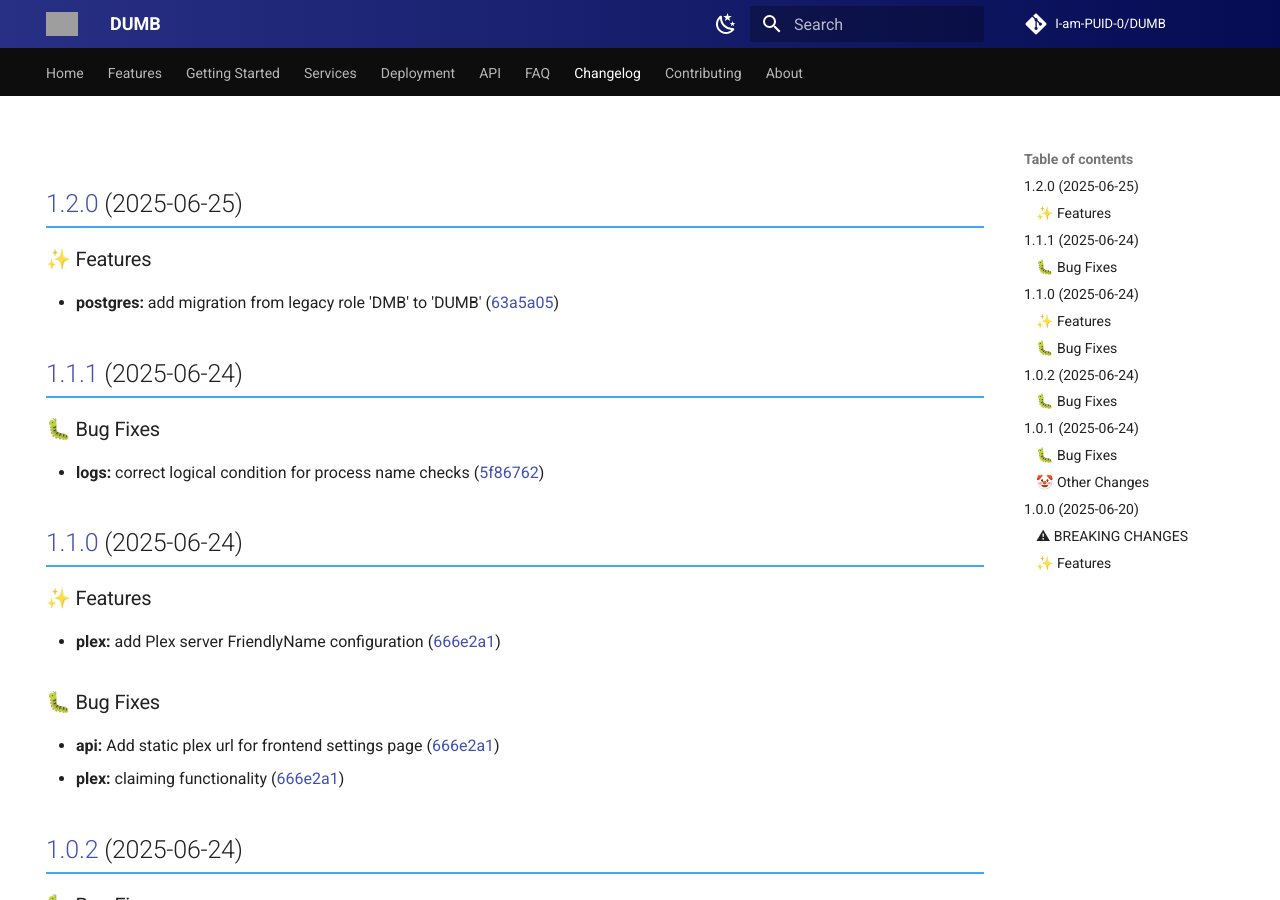
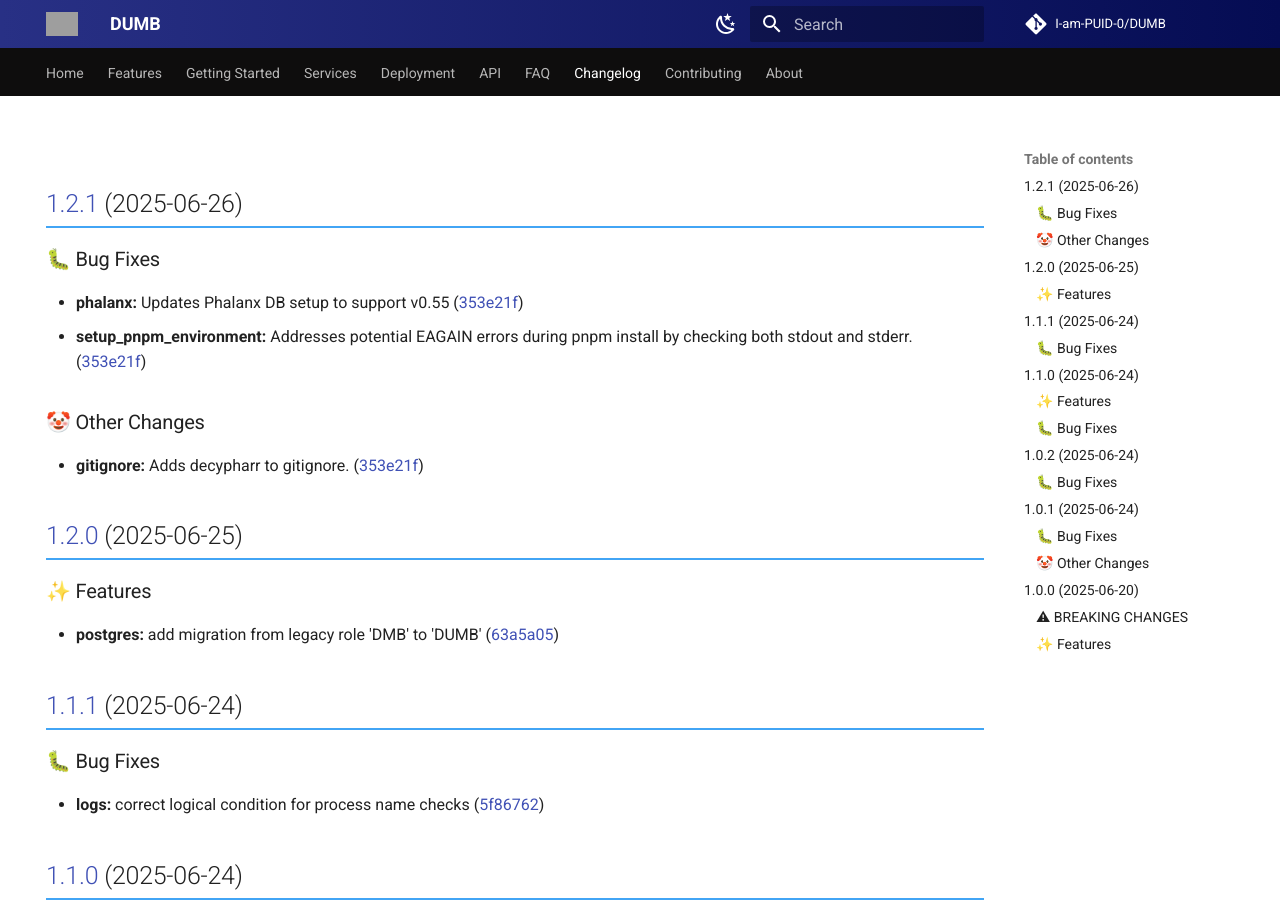
Before and after one commit to I-am-PUID-0/DUMB_docs, an MkDocs documentation site: the page built from docs/changelog.md, in a window 1280 px wide and 900 px high. Built offline with MkDocs 1.6.1 and Material for MkDocs 9.7.7, drawn with Linux system fonts in a browser that asks for light colours; comment, search, counter and statistics services are not loaded; grey boxes are pictures that could not be loaded.

Commit message:
Update Changelog

```diff
--- a/docs/changelog.md
+++ b/docs/changelog.md
@@ -4,6 +4,19 @@ hide:
 ---
 
 # Changelog
+
+## [1.2.1](https://github.com/I-am-PUID-0/DUMB/compare/1.2.0...1.2.1) (2025-06-26)
+
+
+### 🐛 Bug Fixes
+
+* **phalanx:** Updates Phalanx DB setup to support v0.55 ([353e21f](https://github.com/I-am-PUID-0/DUMB/commit/353e21f393ee0cc177673711ec8197caf7f635b4))
+* **setup_pnpm_environment:** Addresses potential EAGAIN errors during pnpm install by checking both stdout and stderr. ([353e21f](https://github.com/I-am-PUID-0/DUMB/commit/353e21f393ee0cc177673711ec8197caf7f635b4))
+
+
+### 🤡 Other Changes
+
+* **gitignore:** Adds decypharr to gitignore. ([353e21f](https://github.com/I-am-PUID-0/DUMB/commit/353e21f393ee0cc177673711ec8197caf7f635b4))
 
 ## [1.2.0](https://github.com/I-am-PUID-0/DUMB/compare/1.1.1...1.2.0) (2025-06-25)
 
```
